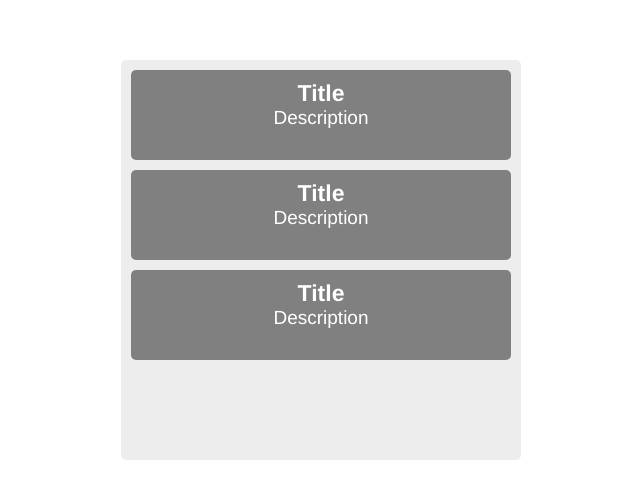
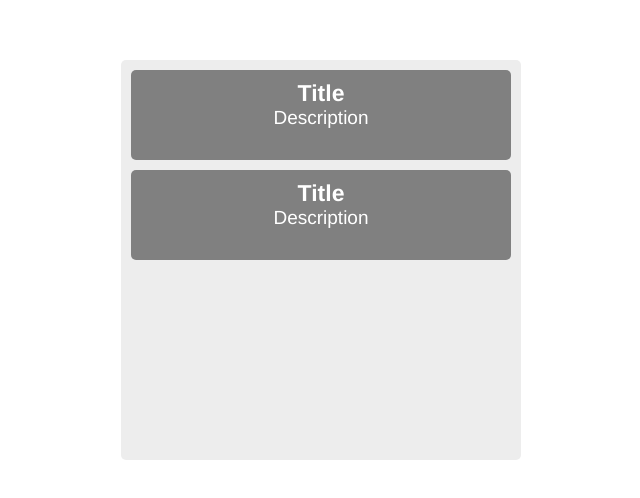
Before and after one commit to ivosahlik/todo, a Vue app: page / in a window 1280 px wide. Shown: the top 498 px of the page, without its empty margins (319-959 px from the left). Built offline with nearby package versions, Linux system fonts and the light colour scheme.

Commit message:
added TodoItem, TodoList, colors.scss, global.scss

```diff
--- a/src/App.vue
+++ b/src/App.vue
@@ -2,20 +2,7 @@
   <div id="app">
     <div class="todo-wrapper">
       <div class="todo-container">
-        <div class="todo-list">
-          <div class="todo-item todo-item--content">
-            <div class="todo-item__title">Title</div>
-            <div class="todo-item__description">Description</div>
-          </div>
-          <div class="todo-item todo-item--content">
-            <div class="todo-item__title">Title</div>
-            <div class="todo-item__description">Description</div>
-          </div>
-          <div class="todo-item todo-item--content">
-            <div class="todo-item__title">Title</div>
-            <div class="todo-item__description">Description</div>
-          </div>
-        </div>
+        <todo-list />
       </div>
     </div>
   </div>
@@ -23,21 +10,18 @@
 
 <script>
 import playground from "./playground";
+import TodoList from "@/components/Todo/TodoList";
 
 export default {
   name: "App",
-  components: {},
+  components: { TodoList },
   created() {
     playground();
   }
 };
 </script>
 
-<style lang="scss">
-$color-red: red;
-$color-white: white;
-$color-grey: grey;
-
+<style lang="scss" scoped>
 #app {
   font-family: Avenir, Helvetica, Arial, sans-serif;
   -webkit-font-smoothing: antialiased;
@@ -59,22 +43,5 @@ $color-grey: grey;
     background-color: #ededed;
     border-radius: 5px;
   }
-  &-item {
-    background-color: $color-grey;
-    &--content {
-      min-height: 70px;
-      margin: 10px;
-      padding: 10px;
-      color: $color-white;
-      font-size: 23px;
-      border-radius: 5px;
-    }
-    &__title {
-      font-weight: bold;
-    }
-    &__description {
-      font-size: 19px;
-    }
-  }
 }
 </style>
--- /dev/null
+++ b/src/components/Todo/TodoItem.vue
@@ -0,0 +1,34 @@
+<template>
+  <div class="todo-item todo-item--content">
+    <div class="todo-item__title">Title</div>
+    <div class="todo-item__description">Description</div>
+  </div>
+</template>
+
+<script>
+export default {};
+</script>
+
+<style lang="scss" scoped>
+@import "../../styles/definitions/colors.scss";
+
+.todo {
+  &-item {
+    background-color: $color-grey;
+    &--content {
+      min-height: 70px;
+      margin: 10px;
+      padding: 10px;
+      color: $color-white;
+      font-size: 23px;
+      border-radius: 5px;
+    }
+    &__title {
+      font-weight: bold;
+    }
+    &__description {
+      font-size: 19px;
+    }
+  }
+}
+</style>
--- /dev/null
+++ b/src/components/Todo/TodoList.vue
@@ -0,0 +1,19 @@
+<template>
+  <div class="todo-list">
+    <todo-item />
+    <todo-item />
+  </div>
+</template>
+
+<script>
+import TodoItem from "@/components/Todo/TodoItem";
+
+export default {
+  components: {
+    TodoItem
+  }
+};
+</script>
+
+<style lang="scss" scoped>
+</style>
--- /dev/null
+++ b/src/styles/definitions/colors.scss
@@ -0,0 +1,3 @@
+$color-red: red;
+$color-white: white;
+$color-grey: grey;
```
Also changed, not shown: src/styles/global.scss (added).
